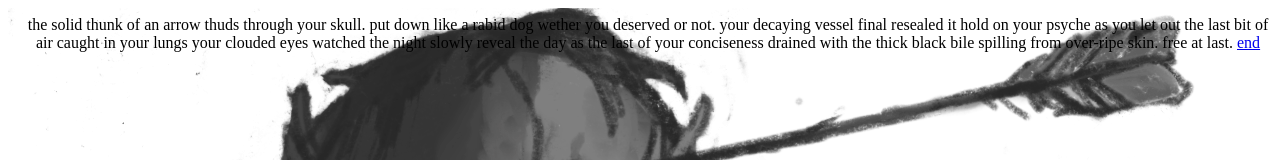
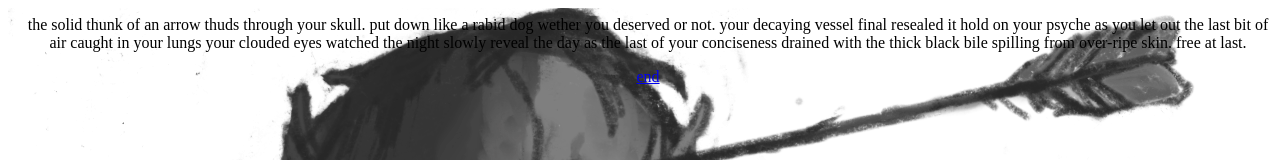
Before and after one commit to ashancient/halloweengame, a plain HTML site: page zombideath.html in a window 1280 px wide. Shown: the top 160 px of the page. Drawn offline with Linux system fonts and the light colour scheme.

Commit message:
trying agin
10/9/26 1:05 pm

```diff
--- a/zombideath.html
+++ b/zombideath.html
@@ -27,7 +27,7 @@
 
   <div class="top-left"> the solid thunk of an arrow thuds through your skull. put down like a rabid dog wether you deserved or not. your decaying vessel final resealed it hold on your psyche as you let out the last bit of air caught in your lungs your clouded eyes watched the night slowly reveal the day as the last of your conciseness drained with the thick black bile spilling from over-ripe skin. free at last.
 
-<a href="gamestart.html">end</a>
+<p><a href="index.html">end</a></p>
 </div>
 
 </div>
```
